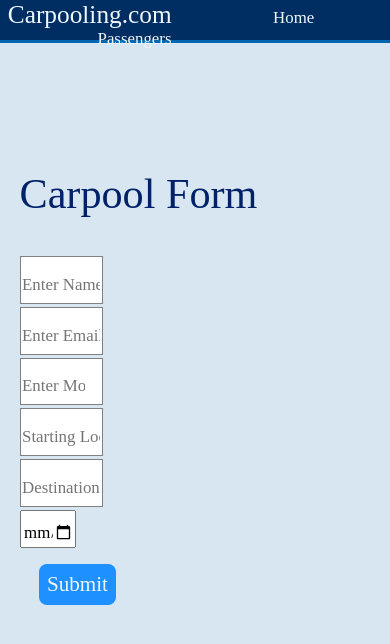
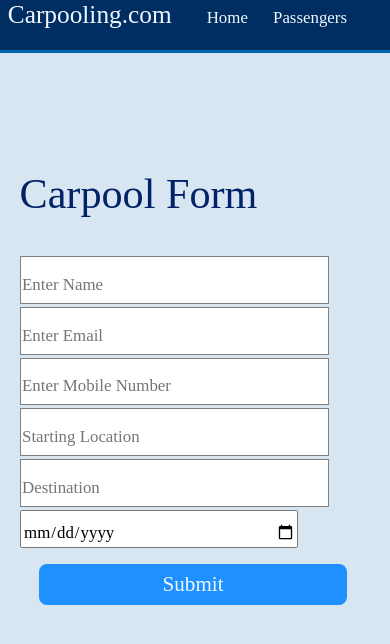
Before and after one commit to LALITmahajan81/Carpooling.com, a plain HTML site: page index.html in a window 390 px wide. Drawn offline with Linux system fonts and the light colour scheme; a web font is replaced by a local one.

Commit message:
Update style.css

```diff
--- a/style.css
+++ b/style.css
@@ -82,3 +82,314 @@ span{
 #submit:hover{
   background-color: #007ed8;
 }
+
+body{
+  top:0%;
+  margin: 0%;
+  background-color: #d8e6f1;
+}
+#navbar{ background-color: #002D62;
+    top:0%;
+    margin:0%;
+    width: 100%;
+    height:40px;
+    position: fixed;
+    border-bottom:3px solid #0066b2;
+
+}
+
+#logo{
+  font-size: 3vh;
+  margin-left: 2vw;
+  color: aliceblue;
+  text-decoration: none;
+}
+#Home,#passengers{
+  text-decoration: none;
+  margin-left:25vw;
+  font-size: 2vh;
+  color: aliceblue;
+}
+#Home:hover,
+#passengers:hover{
+  border-bottom:1px solid #89CFF0;
+}
+.Container{
+  margin-left: 5vw;
+  display:flex;
+  height:40vh;
+  width:30vw;
+  margin-top: 30vh;
+  position: absolute;
+  flex-direction: column;
+}
+.Child{
+  margin-top:3px;
+}
+.input{
+    height:4vh;
+    width:20vw;
+    font-size:2vh;
+    padding-top:1.3vh ;
+    padding-left:0.4vw;
+    border:0.2px solid grey;
+    font-family: 'Times New Roman', Times, serif;
+}
+#Date{
+    height:3vh;
+    width:13vw;
+    font-size:2vh;
+    font-family: 'Times New Roman', Times, serif;
+    padding-top:1vh ;
+    padding-left:0.4vw;
+}
+span{
+  font-size: 5vh;
+  color:#012169;
+  display:inline-block;
+  margin-top: 20vh;
+  position: absolute;
+  margin-left: 5vw;
+  font-family:   'DM Serif Display';
+}
+#submit{
+  font-size: 2.5vh;
+  font-family:'Times  New Roman' ;
+  margin-top: 2vh;
+  background-color: #1E90FF;
+  color:aliceblue;
+  border:none;
+  border-radius: 8px;
+  margin-left: 5vw;
+  padding:8px 8px 8px 8px;
+
+}
+#submit:hover{
+  background-color: #007ed8;
+}
+
+body{
+  top:0%;
+  margin: 0%;
+  background-color: #d8e6f1;
+}
+#navbar{ background-color: #002D62;
+    top:0%;
+    margin:0%;
+    width: 100%;
+    height:40px;
+    position: fixed;
+    border-bottom:3px solid #0066b2;
+
+}
+
+#logo{
+  font-size: 3vh;
+  margin-left: 2vw;
+  color: aliceblue;
+  text-decoration: none;
+}
+#Home,#passengers{
+  text-decoration: none;
+  margin-left:25vw;
+  font-size: 2vh;
+  color: aliceblue;
+}
+#Home:hover,
+#passengers:hover{
+  border-bottom:1px solid #89CFF0;
+}
+.Container{
+  margin-left: 5vw;
+  display:flex;
+  height:40vh;
+  width:30vw;
+  margin-top: 30vh;
+  position: absolute;
+  flex-direction: column;
+}
+.Child{
+  margin-top:3px;
+}
+.input{
+    height:4vh;
+    width:20vw;
+    font-size:2vh;
+    padding-top:1.3vh ;
+    padding-left:0.4vw;
+    border:0.2px solid grey;
+    font-family: 'Times New Roman', Times, serif;
+}
+#Date{
+    height:3vh;
+    width:13vw;
+    font-size:2vh;
+    font-family: 'Times New Roman', Times, serif;
+    padding-top:1vh ;
+    padding-left:0.4vw;
+}
+span{
+  font-size: 5vh;
+  color:#012169;
+  display:inline-block;
+  margin-top: 20vh;
+  position: absolute;
+  margin-left: 5vw;
+  font-family:   'DM Serif Display';
+}
+#submit{
+  font-size: 2.5vh;
+  font-family:'Times  New Roman' ;
+  margin-top: 2vh;
+  background-color: #1E90FF;
+  color:aliceblue;
+  border:none;
+  border-radius: 8px;
+  margin-left: 5vw;
+  padding:8px 8px 8px 8px;
+
+}
+#submit:hover{
+  background-color: #007ed8;
+}body{
+  top:0%;
+  margin: 0%;
+  background-color: #d8e6f1;
+}
+#navbar{ background-color: #002D62;
+    top:0%;
+    margin:0%;
+    width: 100%;
+    height:40px;
+    position: fixed;
+    border-bottom:3px solid #0066b2;
+
+}
+
+#logo{
+  font-size: 3vh;
+  margin-left: 2vw;
+  color: aliceblue;
+  text-decoration: none;
+}
+#Home,#passengers{
+  text-decoration: none;
+  margin-left:25vw;
+  font-size: 2vh;
+  color: aliceblue;
+}
+#Home:hover,
+#passengers:hover{
+  border-bottom:1px solid #89CFF0;
+}
+.Container{
+  margin-left: 5vw;
+  display:flex;
+  height:40vh;
+  width:30vw;
+  margin-top: 30vh;
+  position: absolute;
+  flex-direction: column;
+}
+.Child{
+  margin-top:3px;
+}
+.input{
+    height:4vh;
+    width:20vw;
+    font-size:2vh;
+    padding-top:1.3vh ;
+    padding-left:0.4vw;
+    border:0.2px solid grey;
+    font-family: 'Times New Roman', Times, serif;
+}
+#Date{
+    height:3vh;
+    width:13vw;
+    font-size:2vh;
+    font-family: 'Times New Roman', Times, serif;
+    padding-top:1vh ;
+    padding-left:0.4vw;
+}
+span{
+  font-size: 5vh;
+  color:#012169;
+  display:inline-block;
+  margin-top: 20vh;
+  position: absolute;
+  margin-left: 5vw;
+  font-family:   'DM Serif Display';
+}
+#submit{
+  font-size: 2.5vh;
+  font-family:'Times  New Roman' ;
+  margin-top: 2vh;
+  background-color: #1E90FF;
+  color:aliceblue;
+  border:none;
+  border-radius: 8px;
+  margin-left: 5vw;
+  padding:8px 8px 8px 8px;
+
+}
+#submit:hover{
+  background-color: #007ed8;
+}
+
+#msg{
+  color:red;
+  font-family:   'DM Serif Display';
+}
+
+
+
+/* responsive */
+
+@media (max-width:700px) {
+
+  #navbar{ background-color: #002D62;
+    top:0%;
+    margin:0%;
+    width: 100%;
+    height:50px;
+    position: fixed;
+    border-bottom:3px solid #0066b2;
+
+}
+
+#logo{
+  position:absolute;
+}
+#Home{
+  margin-left:53vw;
+  font-size: 2vh;
+  position:absolute;
+  margin-top: 1vh;
+}
+
+#passengers{
+  margin-left:70vw;
+  font-size: 2vh;
+  position:absolute;
+  margin-top: 1vh;
+}
+
+.Container{
+
+  height:41.5vh;
+  width:81vw;
+}
+
+.input{
+  height:4vh;
+  width:78vw;
+}
+
+#Date{
+  width:70vw;
+}
+#submit{
+  width: 79vw;
+
+}
+}
```
